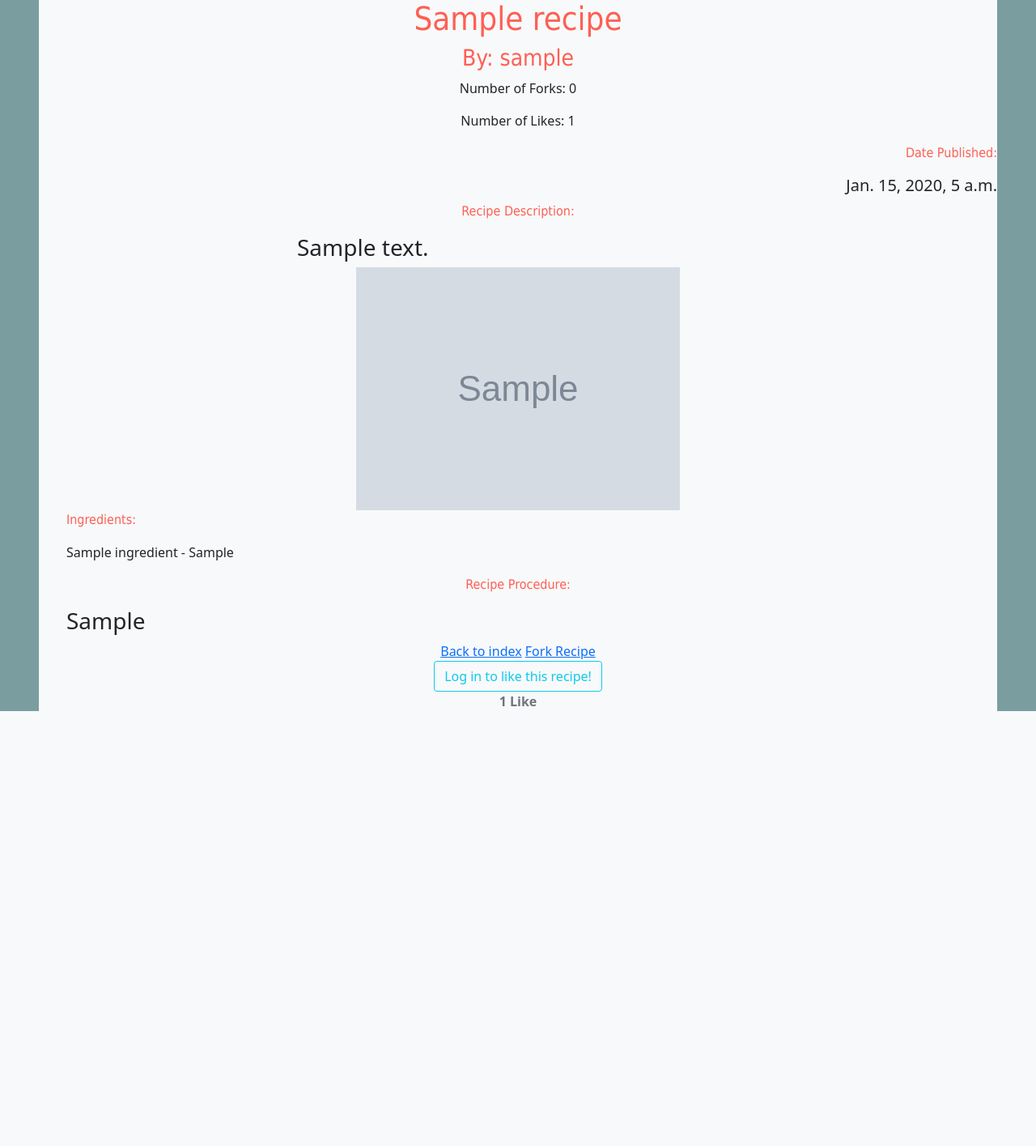
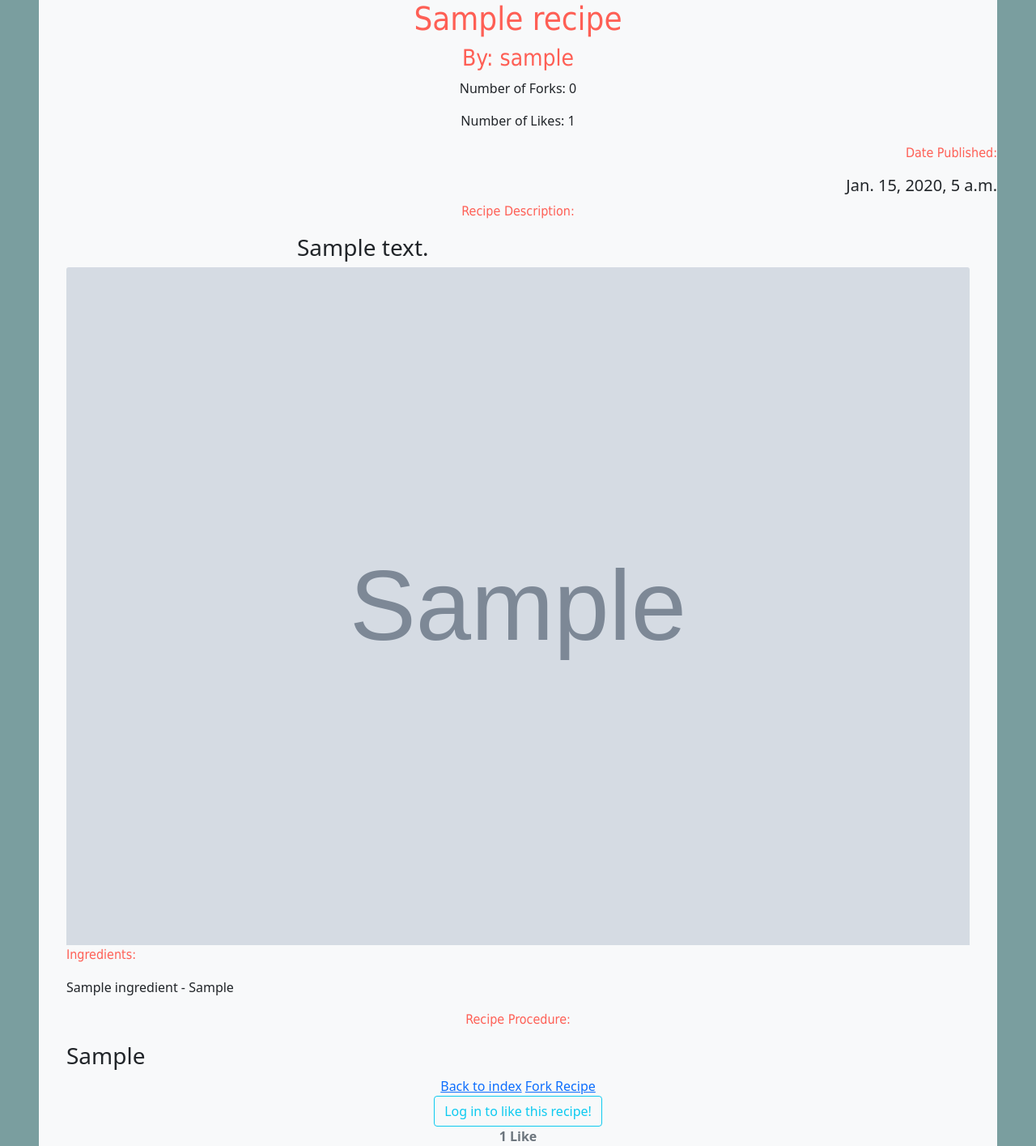
Before and after one commit to uva-cs3240-s22/group-project-A-04, a Django app: page /recipes/1/ in a window 1280 px wide. Shown: the part 67-1482 px from the top of the page at 81% size. Before the commit the page ends 945 px from the top, so only its background shows below. Run offline with Django 4.2, Linux system fonts and the light colour scheme; tables that the repository leaves empty hold one stand-in row (values such as "Sample post"); grey boxes marked "Sample" are stand-in pictures; some libraries are stand-ins or nearby versions.

Commit message:
Update detail.html

```diff
--- a/recipes/templates/recipes/detail.html
+++ b/recipes/templates/recipes/detail.html
@@ -30,7 +30,7 @@
         <div class="text-center">
             {% for image in recipe.recipeimage_set.all %}
             {% if image.image %}
-            <img src="{{image.image.url}}">
+            <img class="card-img-top" src="{{image.image.url}}" width = "fit" height = "fit" alt="Card image cap">
             {% endif %}
             {% endfor %}
         </div>
```
